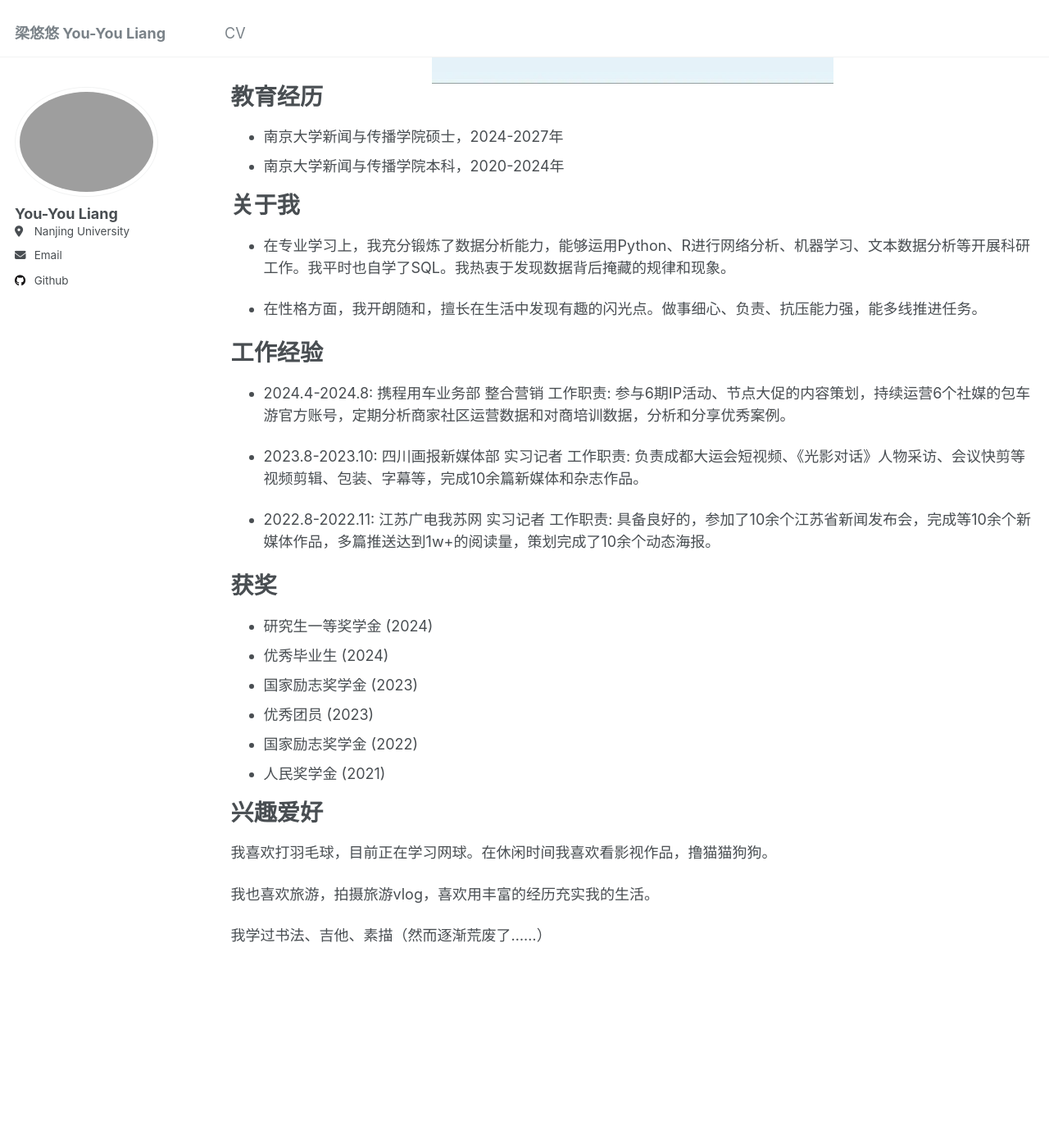
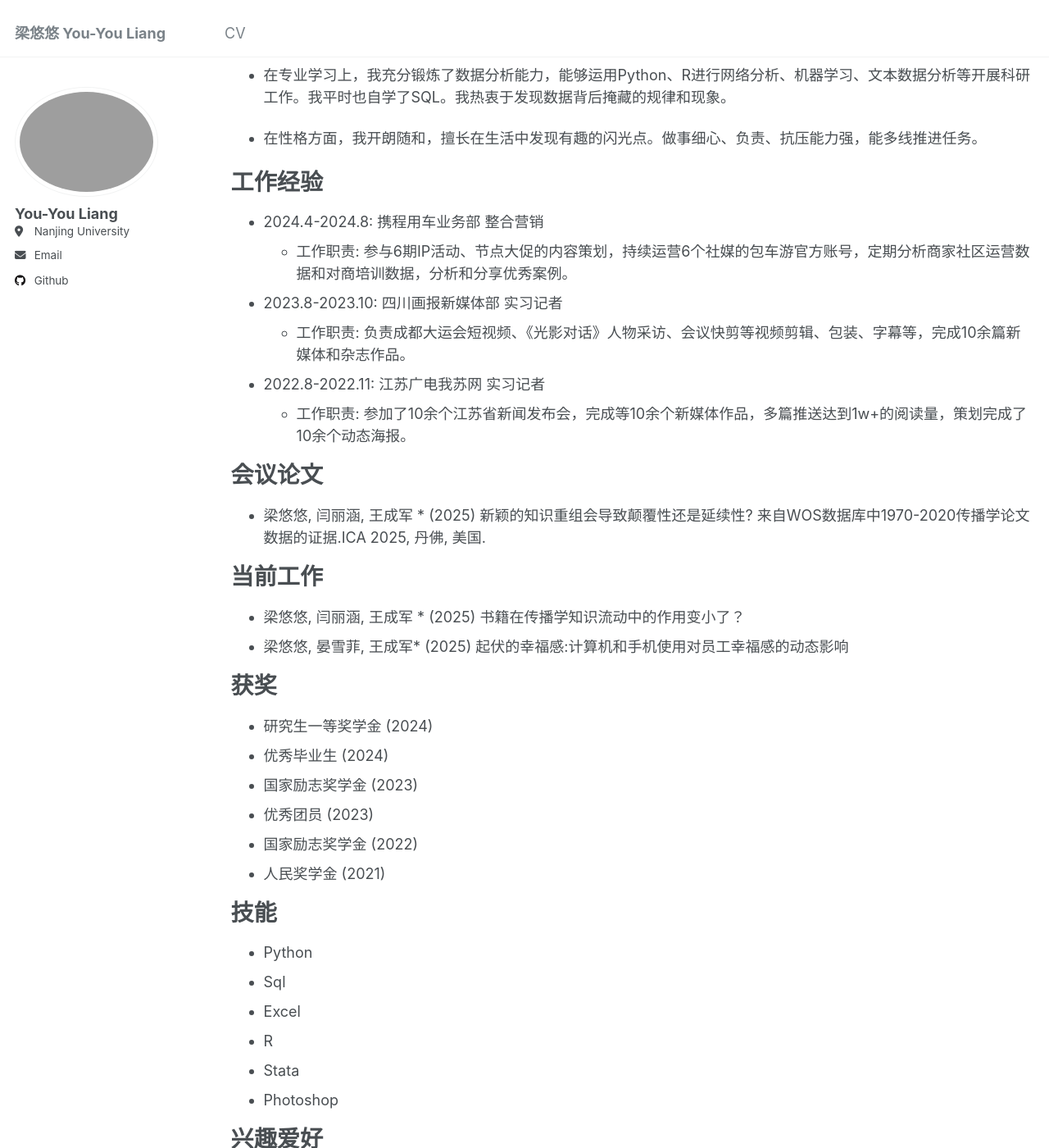
Before and after one commit to YouYou-Liang/YouYou-Liang.github.io, a Jekyll site: the page built from _pages/cv.md, in a window 1280 px wide and 1400 px high, scrolled down 788 px. Shown: the whole window at 82% size. Built offline with Jekyll 4.4.1, drawn with Linux system fonts in a browser that asks for light colours.

Commit message:
修改主页

```diff
--- a/_pages/cv.md
+++ b/_pages/cv.md
@@ -32,13 +32,22 @@ redirect_from:
 工作经验
 ======
 * 2024.4-2024.8: 携程用车业务部 整合营销
-  工作职责: 参与6期IP活动、节点大促的内容策划，持续运营6个社媒的包车游官方账号，定期分析商家社区运营数据和对商培训数据，分析和分享优秀案例。
+  * 工作职责: 参与6期IP活动、节点大促的内容策划，持续运营6个社媒的包车游官方账号，定期分析商家社区运营数据和对商培训数据，分析和分享优秀案例。
 
 * 2023.8-2023.10: 四川画报新媒体部 实习记者
-  工作职责: 负责成都大运会短视频、《光影对话》人物采访、会议快剪等视频剪辑、包装、字幕等，完成10余篇新媒体和杂志作品。
+  * 工作职责: 负责成都大运会短视频、《光影对话》人物采访、会议快剪等视频剪辑、包装、字幕等，完成10余篇新媒体和杂志作品。
 
 * 2022.8-2022.11: 江苏广电我苏网 实习记者
-  工作职责: 具备良好的，参加了10余个江苏省新闻发布会，完成等10余个新媒体作品，多篇推送达到1w+的阅读量，策划完成了10余个动态海报。
+  * 工作职责: 参加了10余个江苏省新闻发布会，完成等10余个新媒体作品，多篇推送达到1w+的阅读量，策划完成了10余个动态海报。
+
+会议论文
+======
+* 梁悠悠, 闫丽涵, 王成军 * (2025) 新颖的知识重组会导致颠覆性还是延续性? 来自WOS数据库中1970-2020传播学论文数据的证据.ICA 2025, 丹佛, 美国.
+
+当前工作
+======
+* 梁悠悠, 闫丽涵, 王成军 * (2025) 书籍在传播学知识流动中的作用变小了？
+* 梁悠悠, 晏雪菲, 王成军* (2025) 起伏的幸福感:计算机和手机使用对员工幸福感的动态影响
 
 获奖
 ======
@@ -48,6 +57,15 @@ redirect_from:
 * 优秀团员 (2023)
 * 国家励志奖学金 (2022)
 * 人民奖学金 (2021)
+
+技能
+======
+* Python
+* Sql
+* Excel
+* R
+* Stata
+* Photoshop
 
 兴趣爱好
 ======
```
Also changed, not shown: _pages/about.md (+9 -0 lines), images/meme.png.
